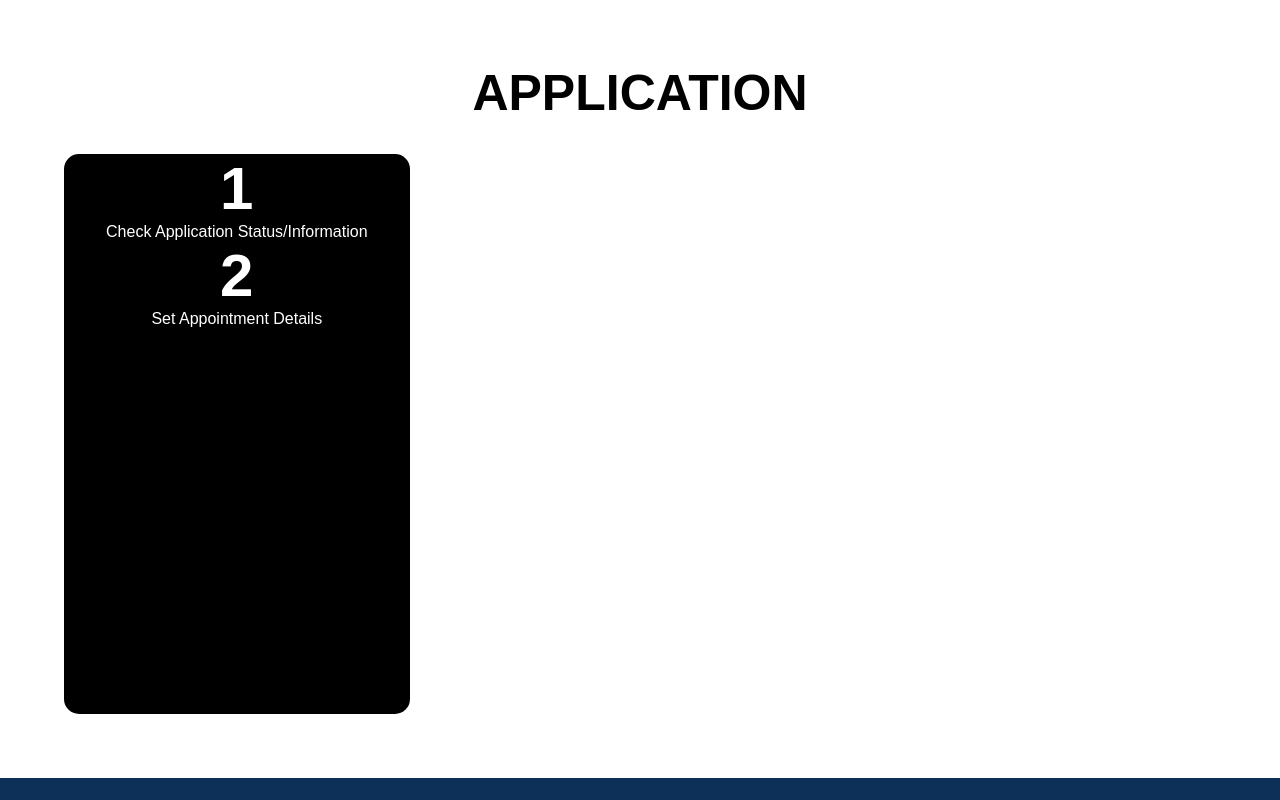
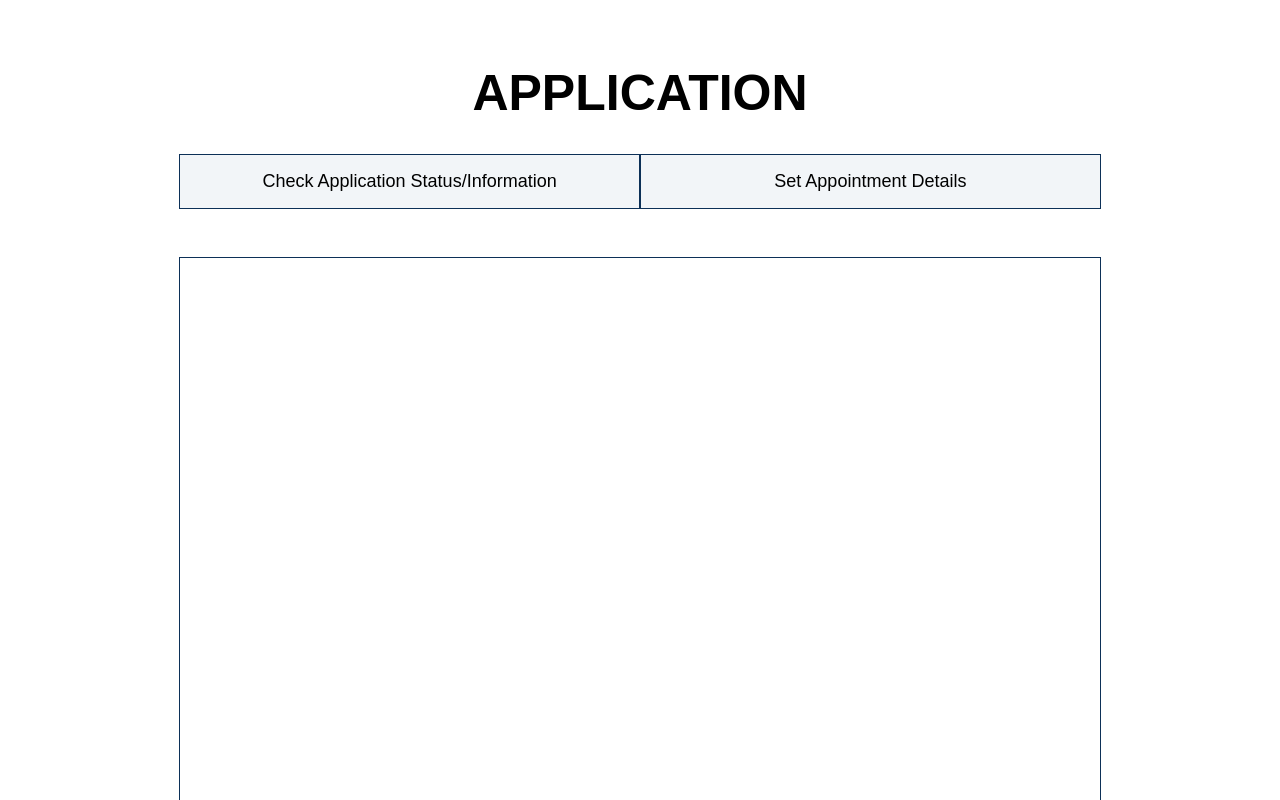
Before and after one commit to jjj-ols123/beep_thesis, a React (Vite) app in the folder front-end/: page / in a window 1280 px wide. Shown: the part 800-1600 px from the top of the page. Built offline with nearby package versions, Linux system fonts and the light colour scheme.

Commit message:
body mid buttons and sections

```diff
--- a/front-end/src/App.css
+++ b/front-end/src/App.css
@@ -62,6 +62,9 @@
 
     position: relative;
     overflow: hidden;
+
+    border-bottom: #0c3057;
+    border-bottom-style: solid;
 }
 
 .background-img {
@@ -285,64 +288,55 @@
 }
 
 
-/* login form */
-
-.form-overlay {
-    position: fixed;
-    top: 0;
-    left: 0;
-    width: 100%;
-    height: 100%;
-    background: rgba(0,0,0,0.5);
-
+.body_mid_container {
     display: flex;
     justify-content: center;
-    align-items: start;
-
-    padding-top: 4%;
-    z-index: 9999;
-}
-
-.form {
-    background: white;
-    padding: 20px;
-    border-radius: 20px;
-    width: 30%;
-    height: 25%;
-
-}
-
-.loginform {
-    display: flex;
+    align-items: center;
     flex-direction: column;
-    justify-content: center;
-    align-items: center;
-
-}
-
-.loginform h2 {
-    color: black;
-    font-family: 'Poppins', sans-serif;
-}
-
-.loginform button {
-    margin-top: 20px;
-}
-
-.input {
-    width: 150px;
-}
-
-.application_container {
-    display: flex;
-    justify-content: space-between;
-    align-items: center;
+    gap: 3rem;
     padding: 2rem;
 }
 
 .application_choices {
-    width: 30%;
+    width: 80%;
+    justify-content: center;
+    min-height: 2rem;
+    box-sizing: border-box;
+    display: flex;
+}
+
+.application_items {
+    display: flex;
+    justify-content: center;
+    flex-direction: row;
+    width: 100%;
+}
+
+.application_button {
+    flex: 1;
+}
+
+.application_button button {
+    width: 100%;
+    flex: 1;
+    padding: 1rem 1.25rem;
+    border: 1px solid #0c3057;
+    background: #f2f5f8;
+    color: black;
+    font-family: 'Poppins', sans-serif;
+    font-size: 18px;
+    cursor: pointer;
+}
+
+.application_button button:active{
+    background-color: #2355d0;
+    color: white;
+}
+
+.application_sections {
+    width: 80%;
     height: 35rem;
-    background-color: black;
-    border-radius: 15px;
+    border-color: #0c3057;
+    border-width: 1px;
+    border-style: solid;
 }
--- a/front-end/src/components/body_mid.jsx
+++ b/front-end/src/components/body_mid.jsx
@@ -5,16 +5,18 @@ const Body_Mid = forwardRef((props, ref) => {
     return(
         <main ref={ref} className='body_mid'>
         <h1 id="services_header">APPLICATION</h1>
-            <div className='application_container'>
+            <div className='body_mid_container'>
                 <div className='application_choices'>
                     <div className='application_items'>
                         {applicationItems.map((item, index) => (
-                        <div key={index} className='sti_info'>
-                            <h1>{item.number}</h1>
-                            <p>{item.title}</p>
+                        <div key={index} className='application_button'>
+                            <button>{item.title}</button>
                         </div>
                     ))}
                     </div>
+                </div>
+                <div className='application_sections'>
+
                 </div>
             </div>
         </main>
@@ -24,6 +26,6 @@ const Body_Mid = forwardRef((props, ref) => {
 export default Body_Mid;
 
 const applicationItems = [
-    { number: 1, title: 'Check Application Status/Information' },
-    { number: 2, title: 'Set Appointment Details' },
+    { title: 'Check Application Status/Information' },
+    { title: 'Set Appointment Details' },
 ]
```
